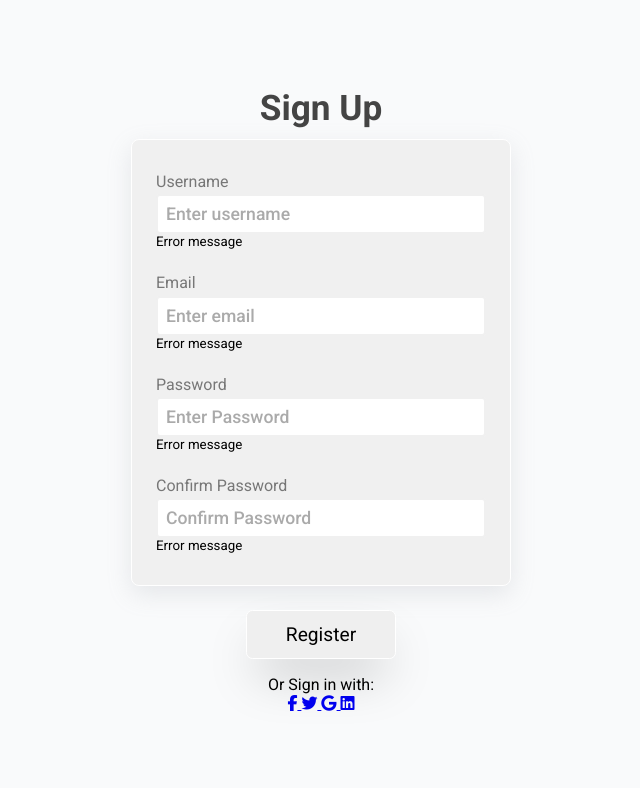
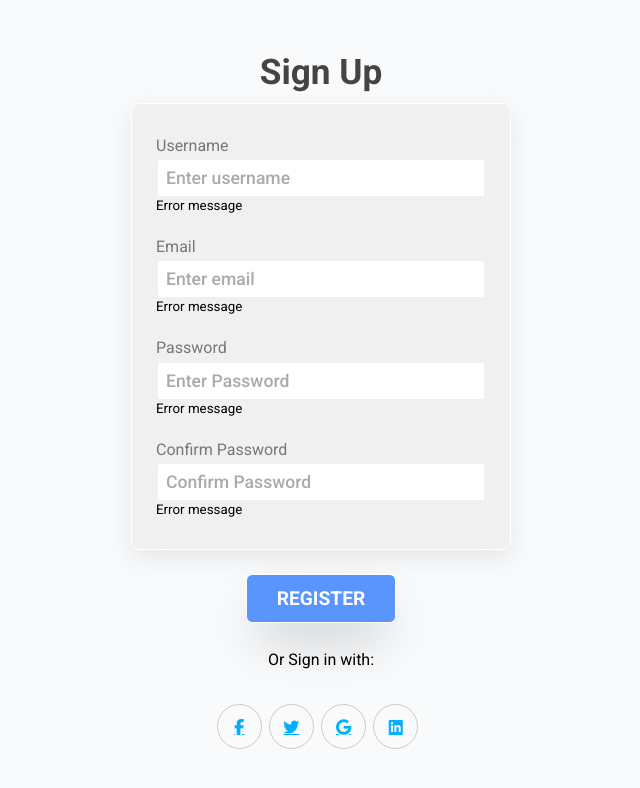
Before and after one commit to alex-kyriakou/Responsive_Login_Registration_Form, a plain HTML site: page index.html in a window 1280 px wide. Shown: the whole page, without its empty margins (319-959 px from the left). Drawn offline with Linux system fonts and the light colour scheme.

Commit message:
social media

```diff
--- a/assets/scss/Components/_btn.scss
+++ b/assets/scss/Components/_btn.scss
@@ -11,10 +11,14 @@
   border: 1px solid #fff;
   box-shadow: rgba(0, 0, 0, 0.25) 0px 25px 50px -12px;
   cursor: pointer;
-  transition: 0.3 ease all;
+  background-color: #5995fd;
+  color: #fff;
+  transition: 0.5 ease all;
+  text-transform: uppercase;
+  font-weight: 600;
 
   &:hover {
-    border-color: rgb(0, 174, 255);
+    background-color: #4f84e2;
   }
 
   &:active {
--- a/assets/scss/Components/_index.scss
+++ b/assets/scss/Components/_index.scss
@@ -1,3 +1,4 @@
 @forward "./container";
 @forward "./forms";
 @forward "./btn";
+@forward "./social";
--- /dev/null
+++ b/assets/scss/Components/_social.scss
@@ -0,0 +1,30 @@
+@use "../Abstract/" as *;
+
+.social-text {
+  padding: 0.7rem 0;
+  font-size: 1rem;
+}
+
+.social-media {
+  display: flex;
+  justify-content: center;
+  margin-top: 1.5rem;
+
+  .social-icon {
+    width: 45px;
+    height: 45px;
+    margin-right: 0.45rem;
+    display: flex;
+    justify-content: center;
+    align-items: center;
+    border: 1px solid #ccc;
+    border-radius: 50%;
+    color: rgb(0, 174, 255);
+    transition: 0.3s transform, border-color ease-in;
+
+    &:hover {
+      transform: scale(1.1);
+      border-color: rgb(0, 174, 255);
+    }
+  }
+}
```
Also changed, not shown: dist/style.css, 1 other file.
